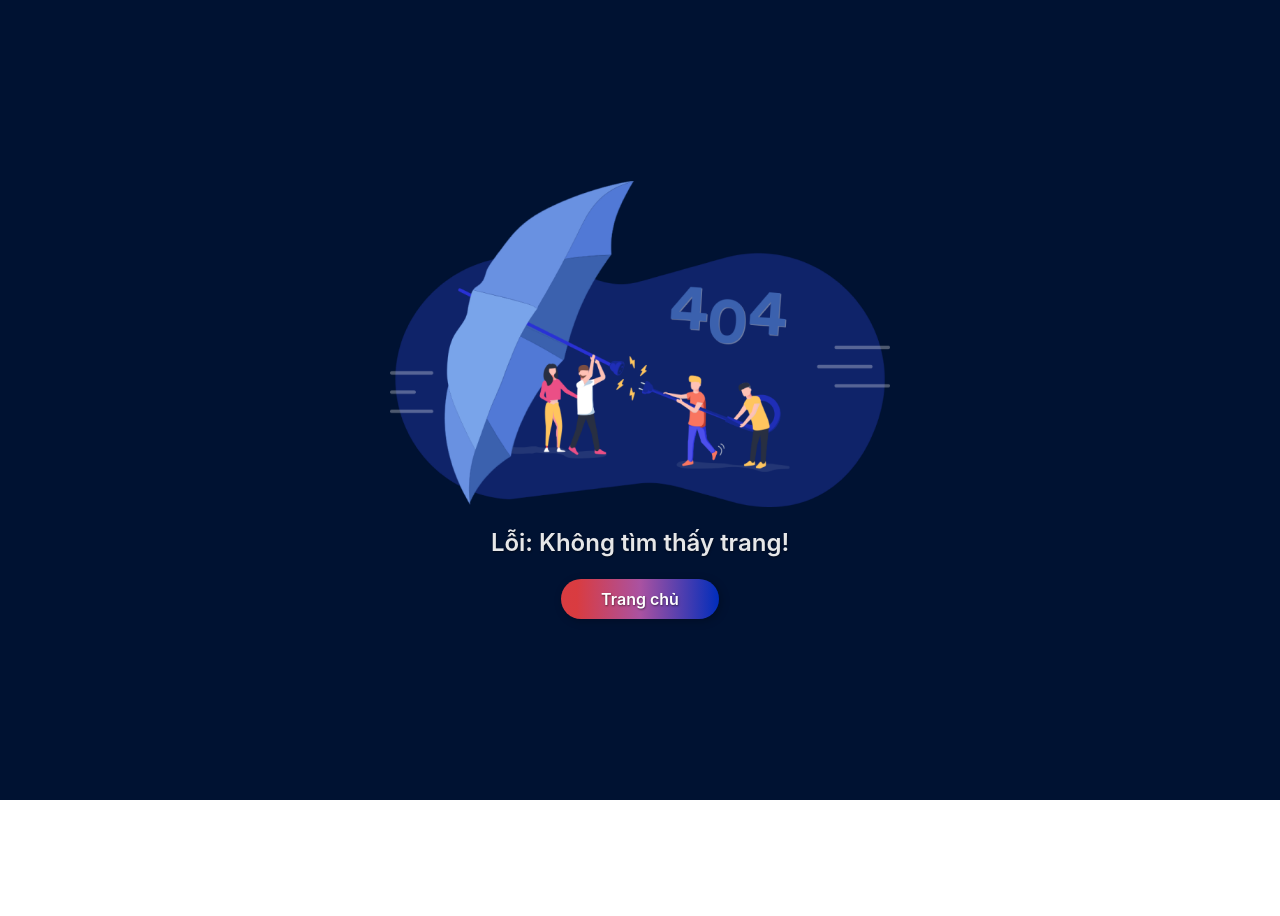
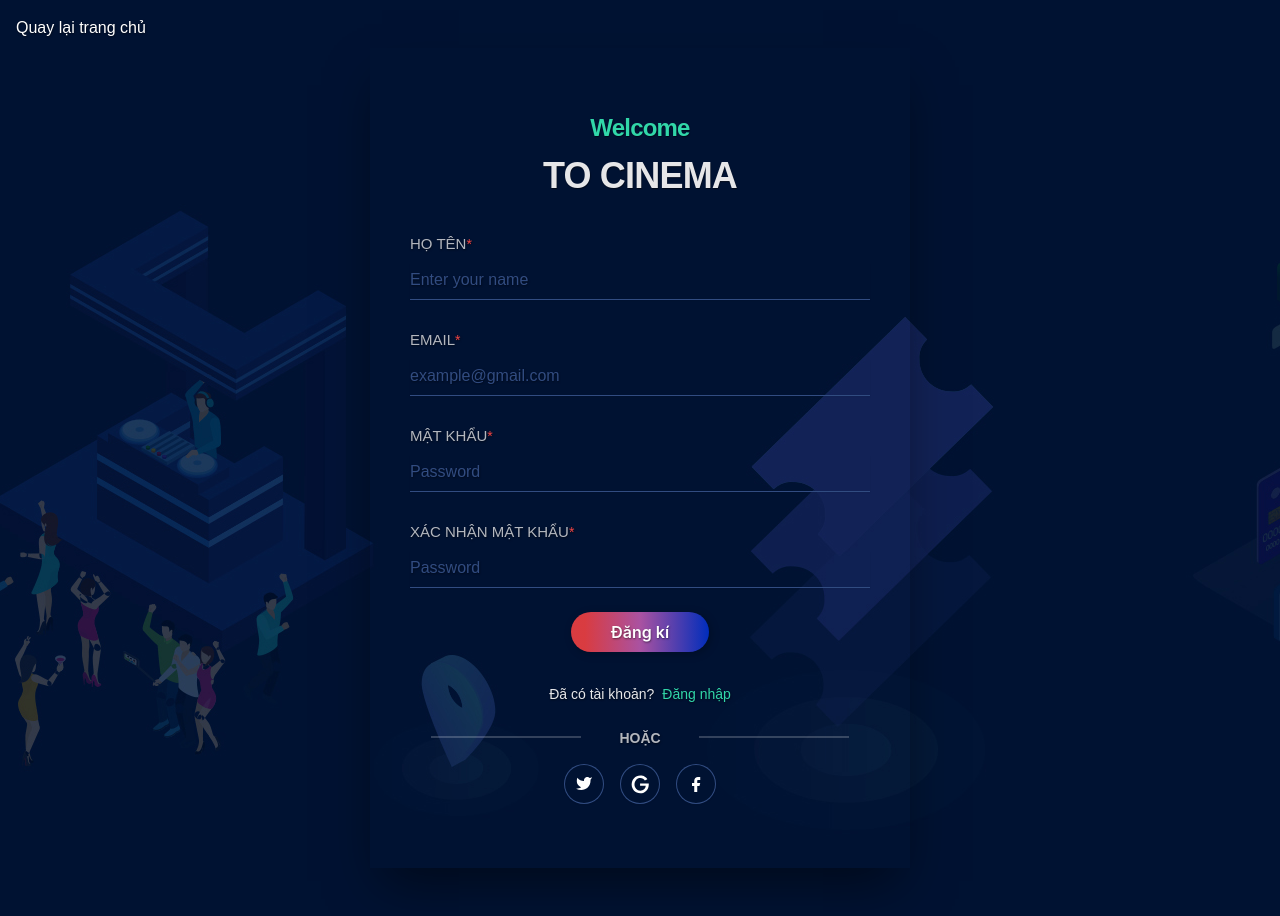
Before and after one commit to vmhoafng/movie-booking, a React (Create React App) app: page /auth/register in a window 1280 px wide. Before the commit the page ends 800 px from the top, so only its background shows below. Built offline with nearby package versions, Linux system fonts and the light colour scheme; no server answers.

Commit message:
fix AuthForm update navbar, fix Loading Animation

```diff
--- a/src/app/components/Navbar/DesktopNavbar.tsx
+++ b/src/app/components/Navbar/DesktopNavbar.tsx
@@ -41,7 +41,9 @@ function formatName(fullName: string) {
 
 const Profile = () => {
     const { dispatch, appSelector } = useRedux();
-	const { user, userLoggedIn, isLoading } = appSelector((state) => state.auth);
+    const { user, userLoggedIn, isLoading } = appSelector(
+        (state) => state.auth,
+    );
     const navigate = useNavigate();
     const [params, setParams] = useSearchParams();
     useEffect(() => {
@@ -106,7 +108,7 @@ const Profile = () => {
                                                 to={PATHS.PROFILE.IDENTITY}
                                                 className={classNames(
                                                     active ? 'bg-gray-100' : '',
-													'block px-4 py-2 text-sm text-gray-700'
+                                                    'block px-4 py-2 text-sm text-gray-700',
                                                 )}
                                             >
                                                 Thông tin
@@ -119,7 +121,7 @@ const Profile = () => {
                                                 onClick={handleLogout}
                                                 className={classNames(
                                                     active ? 'bg-gray-100' : '',
-													'block px-4 py-2 text-sm text-gray-700 cursor-pointer'
+                                                    'block px-4 py-2 text-sm text-gray-700 cursor-pointer',
                                                 )}
                                             >
                                                 Đăng xuất
@@ -132,8 +134,10 @@ const Profile = () => {
                                                 <Link
                                                     to={PATHS.ADMIN.IDENTITY}
                                                     className={classNames(
-														active ? 'bg-gray-100' : '',
-														'block px-4 py-2 text-sm text-gray-700'
+                                                        active
+                                                            ? 'bg-gray-100'
+                                                            : '',
+                                                        'block px-4 py-2 text-sm text-gray-700',
                                                     )}
                                                 >
                                                     Trang ADMIN
@@ -146,12 +150,12 @@ const Profile = () => {
                         </div>
                     ) : (
                         <div className="hidden md:flex items-center gap-5 text-xs md:text-sm lg:text-[15px]  whitespace-nowrap">
-							<Link to="/auth" className="">
+                            <Link to="/auth/register" className="">
                                 <div className="text-white/80 font-inter hover:underline underline-offset-2 hover:text-highlight">
                                     Đăng ký
                                 </div>
                             </Link>
-							<Link to="/auth" className="">
+                            <Link to="/auth/login" className="">
                                 <Button small>Đăng nhập </Button>
                             </Link>
                         </div>
@@ -165,7 +169,7 @@ const Profile = () => {
 const EmailNotification = () => {
     const handleCallAPi = () => {
         const response = Axios.axiosGetWithToken(
-			ENDPOINTS.AUTH.REQUEST_VERIFY_EMAIL
+            ENDPOINTS.AUTH.REQUEST_VERIFY_EMAIL,
         ).catch((err) => {
             console.log(err);
         });
@@ -178,15 +182,16 @@ const EmailNotification = () => {
         >
             <p className="">
                 <span>
-					Tài khoản của bạn chưa được xác minh bằng email, xác nhận email để mọi
-					thứ xảy ra mượt mà nhất
+                    Tài khoản của bạn chưa được xác minh bằng email, xác nhận
+                    email để mọi thứ xảy ra mượt mà nhất
                 </span>
                 <Link
                     to={PATHS.AUTH.EMAIL}
                     onClick={handleCallAPi}
                     className="ml-4 text-warning  rounded-full bg-bgPrimary px-3 py-1"
                 >
-					Xác minh <ArrowRightIcon className="inline-block h-4 w-4 " />
+                    Xác minh{' '}
+                    <ArrowRightIcon className="inline-block h-4 w-4 " />
                 </Link>
             </p>
         </div>
@@ -210,7 +215,11 @@ function DesktopNavbar() {
             <div className="h-[96px] w-full container gap-[27.5px]  md:gap-[75px] items-center flex justify-between mx-auto px-[15px] md:px-0">
                 <div className="box-border lg:flex-1 max-w-[96px] md:max-w-[127px] items-center justify-center ">
                     <Link to={`/${PATHS.HOME.IDENTITY}`} replace>
-						<img className="w-full" src={'./assets/images/Logo.png'} alt="" />
+                        <img
+                            className="w-full"
+                            src={'./assets/images/Logo.png'}
+                            alt=""
+                        />
                     </Link>
                 </div>
                 <div className=" max-w-[600px] lg:flex-1   ">
@@ -234,9 +243,11 @@ function DesktopNavbar() {
                                     regex.test(active!)
                                         ? ' text-highlight'
                                         : 'text-gray-300  hover:text-white',
-									'rounded-md px-3 py-[15px] text-sm md:text-[15px] lg:text-[16px] font-bold'
+                                    'rounded-md px-3 py-[15px] text-sm md:text-[15px] lg:text-[16px] font-bold',
                                 )}
-								aria-current={regex.test(active!) ? 'page' : undefined}
+                                aria-current={
+                                    regex.test(active!) ? 'page' : undefined
+                                }
                             >
                                 {item.name}
                             </Link>
--- a/src/app/components/loading/LoadingAnimation.tsx
+++ b/src/app/components/loading/LoadingAnimation.tsx
@@ -1,12 +1,12 @@
-import React from "react";
-import "./style.css";
+import React from 'react';
+import './style.css';
 
 function LoadingAnimation() {
-  return (
-    <div className="absolute top-0 left-0 w-screen h-screen flex justify-center items-center bg-black/10 z-50">
-      <span className="loader"></span>
-    </div>
-  );
+    return (
+        <div className="absolute top-0 left-0 w-screen h-screen flex justify-center items-center bg-black/10 z-50">
+            <span className="custom-loader"></span>
+        </div>
+    );
 }
 
 export default LoadingAnimation;
--- a/src/app/components/loading/style.css
+++ b/src/app/components/loading/style.css
@@ -1,13 +1,13 @@
-.loader {
+.custom-loader {
     width: 50px;
     height: 50px;
     display: inline-block;
     position: relative;
     animation: appear 1.2s linear;
 }
-.loader::after,
-.loader::before {
-   content: "";
+.custom-loader::after,
+.custom-loader::before {
+    content: '';
     box-sizing: border-box;
     width: 50px;
     height: 50px;
@@ -18,7 +18,7 @@
     top: 0;
     animation: animloader 2s linear infinite;
 }
-.loader::after {
+.custom-loader::after {
     animation-delay: 1s;
 }
 
--- a/src/app/routes/index.tsx
+++ b/src/app/routes/index.tsx
@@ -16,10 +16,17 @@ const Landing = React.lazy(() => import('../../pages/client/landing/Landing'));
 //auth
 const Auth = React.lazy(() => import('../../pages/client/Auth/Authentication'));
 
+const Register = React.lazy(
+    () => import('../../pages/client/Auth/components/form/RegisterForm'),
+);
+const Login = React.lazy(
+    () => import('../../pages/client/Auth/components/form/LoginForm'),
+);
+
 //movies
 const Movies = React.lazy(() => import('../../pages/client/movies/Movies'));
 const MovieDetail = React.lazy(
-	() => import('../../pages/client/movieDetail/MovieDetail')
+    () => import('../../pages/client/movieDetail/MovieDetail'),
 );
 
 //cinema
@@ -30,7 +37,7 @@ const profile = React.lazy(() => import('../../pages/client/profile/Profile'));
 const payment = React.lazy(() => import('../../pages/client/payment/Payment'));
 //tickets
 const tickets = React.lazy(
-	() => import('../../pages/client/seatPlan/SeatPlan')
+    () => import('../../pages/client/seatPlan/SeatPlan'),
 );
 
 //Admin -
@@ -39,25 +46,25 @@ const dashboard = React.lazy(() => import('@/pages/admin/Dashboard'));
 
 //Movie
 const movieListAdmin = React.lazy(
-	() => import('../../pages/admin/Movies/List/MovieList')
+    () => import('../../pages/admin/Movies/List/MovieList'),
 );
 
 //Cinema
 
 const cinemaListAdmin = React.lazy(
-	() => import('../../pages/admin/Cinemas/List')
+    () => import('../../pages/admin/Cinemas/List'),
 );
 const cinemaDetailAdmin = React.lazy(
-	() => import('../../pages/admin/Cinemas/Detail')
+    () => import('../../pages/admin/Cinemas/Detail'),
 );
 
 const userListAdmin = React.lazy(() => import('@/pages/admin/Accounts/List'));
 const userDetailAdmin = React.lazy(
-	() => import('@/pages/admin/Accounts/Detail')
+    () => import('@/pages/admin/Accounts/Detail'),
 );
 
 const movieDetailAdmin = React.lazy(
-	() => import('@/pages/admin/Movies/Detail')
+    () => import('@/pages/admin/Movies/Detail'),
 );
 
 //comments
@@ -98,6 +105,20 @@ const homeRoute = {
 const authRoute = {
     path: PATHS.AUTH.IDENTITY,
     element: <LoadComponent component={Auth} />,
+    children: [
+        {
+            path: '',
+            element: <Navigate to={`${PATHS.REGISTER.IDENTITY}`} replace />,
+        },
+        {
+            path: PATHS.REGISTER.IDENTITY,
+            element: <LoadComponent component={Register} />,
+        },
+        {
+            path: PATHS.LOGIN.IDENTITY,
+            element: <LoadComponent component={Login} />,
+        },
+    ],
 };
 
 const movieRoutes = {
@@ -257,7 +278,10 @@ function AllRoutes() {
         {
             path: '/',
             element: (
-				<ProtectedRoute component={Layout} backgroundImage="bg-01.jpg" />
+                <ProtectedRoute
+                    component={Layout}
+                    backgroundImage="bg-01.jpg"
+                />
             ),
 
             children: [ticketRoute, paymentResultRoute],
@@ -265,14 +289,20 @@ function AllRoutes() {
         {
             path: '/',
             element: (
-				<ProtectedRoute component={Layout} backgroundImage="bg-03.jpg" />
+                <ProtectedRoute
+                    component={Layout}
+                    backgroundImage="bg-03.jpg"
+                />
             ),
             children: [profileRoutes],
         },
         {
             path: '/',
             element: (
-				<ProtectedRoute component={Layout} backgroundImage="bg-04.jpg" />
+                <ProtectedRoute
+                    component={Layout}
+                    backgroundImage="bg-04.jpg"
+                />
             ),
             children: [paymentRoute],
         },
@@ -293,7 +323,10 @@ function AllRoutes() {
                 {
                     path: '',
                     element: (
-						<Navigate to={`${PATHS.ADMIN.DASHBOARD.IDENTITY}`} replace />
+                        <Navigate
+                            to={`${PATHS.ADMIN.DASHBOARD.IDENTITY}`}
+                            replace
+                        />
                     ),
                 },
                 movieManageRoutes,
--- a/src/pages/client/Auth/components/AuthForm.tsx
+++ b/src/pages/client/Auth/components/AuthForm.tsx
@@ -1,126 +1,47 @@
 // import axios from "axios";
 // import { signIn, useSession } from "auth/react";
-import { useCallback, useEffect, useState } from "react";
-import { FieldValues, SubmitHandler, useForm } from "react-hook-form";
-import LoadingAnimation from "../../../../app/components/loading/LoadingAnimation";
-import AuthSocialButton from "../../../../app/components/button/AuthSocialButton";
-import LoginForm from "./form/LoginForm";
-import RegisterForm from "./form/RegisterForm";
-import { Link } from "react-router-dom";
+import { Suspense, useCallback, useEffect, useMemo, useState } from 'react';
+import { FieldValues, SubmitHandler, useForm } from 'react-hook-form';
+import LoadingAnimation from '../../../../app/components/loading/LoadingAnimation';
+import AuthSocialButton from '../../../../app/components/button/AuthSocialButton';
+import LoginForm from './form/LoginForm';
+import RegisterForm from './form/RegisterForm';
+import { Link, Outlet, useLocation } from 'react-router-dom';
+import { PATHS } from '@/app/constants/path';
+import { createPortal } from 'react-dom';
 
-type Variant = "LOGIN" | "REGISTER";
+type Variant = 'LOGIN' | 'REGISTER';
 
-// const useYupValidationResolver = (validationSchema: Function) => {
-//    useCallback(
-//       async (data: any) => {
-//          try {
-//             const values = await validationSchema.validate(data, {
-//                abortEarly: false,
-//             });
+const variants = {
+    [`/auth/${PATHS.REGISTER.IDENTITY}`]: {
+        to: `/auth/${PATHS.LOGIN.IDENTITY}`,
+        linkText: 'Đăng nhập',
+        text: 'Đã có tài khoản?',
+    },
+    [`/auth/${PATHS.LOGIN.IDENTITY}`]: {
+        to: `/auth/${PATHS.REGISTER.IDENTITY}`,
+        linkText: 'Tạo tài khoản',
+        text: 'Chưa có tài khoản?',
+    },
+};
 
-//             return {
-//                values,
-//                errors: {},
-//             };
-//          } catch (errors) {
-//             return {
-//                values: {},
-//                errors: errors.inner.reduce(
-//                   (
-//                      allErrors: any,
-//                      currentError: { path: any; type: any; message: any }
-//                   ) => ({
-//                      ...allErrors,
-//                      [currentError.path]: {
-//                         type: currentError.type ?? "validation",
-//                         message: currentError.message,
-//                      },
-//                   }),
-//                   {}
-//                ),
-//             };
-//          }
-//       },
-//       [validationSchema]
-//    );
-// };
+const loading = () => <LoadingAnimation />;
 
 const AuthForm = () => {
-  // const session = useSession();
-  // const navigate = useNavigate();
-  const [variant, setVariant] = useState<Variant>("LOGIN");
+    // const [variant, setVariant] = useState<Variant>('LOGIN');
     const [isLoading, setIsLoading] = useState(false);
-  // useEffect(() => {
-  //   if (session?.status === "authenticated") {
-  //     navigate("/");
-  //   }
-  // }, [session?.status, navigate]);
 
-  const toggleVariant = useCallback(() => {
-    setIsLoading(true);
-    setTimeout(() => {
-      if (variant === "LOGIN") {
-        setVariant("REGISTER");
-      } else {
-        setVariant("LOGIN");
-      }
-      setIsLoading(false);
-    }, 2000);
-  }, [variant]);
-
-  // console.log(isLoading);
-
-  const {
-    register,
-    handleSubmit,
-    formState: { errors },
-  } = useForm<FieldValues>({
-    defaultValues: {
-      fullname: "",
-      email: "",
-      password: "",
-      // confirmPassword: "",
-    },
-  });
-
-  const onSubmit: SubmitHandler<FieldValues> = (data) => {
-    // setIsLoading(true);
-    // if (variant === "REGISTER") {
-    //   axios
-    //     .post("/api/register", data)
-    //     .then(() =>
-    //       signIn("credentials", {
-    //         ...data,
-    //         redirect: false,
-    //       })
-    //     )
-    //     .then((callback) => {
-    //       if (callback?.error) {
-    //         toast.error("Invalid credentials!");
-    //       }
-    //       if (callback?.ok) {
-    //         navigate("/");
-    //       }
-    //     })
-    //     .catch(() => toast.error("Something went wrong!"))
-    //     .finally(() => setIsLoading(false));
-    // }
-    // if (variant === "LOGIN") {
-    //   signIn("credentials", {
-    //     ...data,
-    //     redirect: false,
-    //   })
-    //     .then((callback) => {
-    //       if (callback?.error) {
-    //         toast.error("Invalid credentials!");
-    //       }
-    //       if (callback?.ok) {
-    //         navigate("/");
-    //       }
-    //     })
-    //     .finally(() => setIsLoading(false));
-    // }
-  };
+    // const toggleVariant = useCallback(() => {
+    //     setIsLoading(true);
+    //     setTimeout(() => {
+    //         if (variant === 'LOGIN') {
+    //             setVariant('REGISTER');
+    //         } else {
+    //             setVariant('LOGIN');
+    //         }
+    //         setIsLoading(false);
+    //     }, 2000);
+    // }, [variant]);
 
     const socialAction = (action: string) => {
         setIsLoading(true);
@@ -138,9 +59,26 @@ const AuthForm = () => {
         //   .finally(() => setIsLoading(false));
     };
 
+    const location = useLocation();
+
+    useEffect(() => {
+        setIsLoading(true);
+        setTimeout(() => {
+            setIsLoading(false);
+        }, 2000);
+    }, [location.pathname]);
+
+    const variant = useMemo(() => location.pathname, [location.pathname]);
+
     return (
+        <>
+            {isLoading && createPortal(<LoadingAnimation />, document.body)}
             <div className="mx-auto w-full md:w-[540px] shadow-2xl shadow-black/50">
-      {isLoading && <LoadingAnimation />}
+                <div className="absolute p-4 top-0 left-0">
+                    <Link to={'/'} className="text-white" replace>
+                        Quay lại trang chủ
+                    </Link>
+                </div>
                 <div className="bg-primaryBar px-10 py-16 rounded-lg px-10 w-full">
                     <div className="mx-auto w-full max-w-md ">
                         <h2 className="flex flex-col justify-center items-center text-center font-bold tracking-tighter pb-8">
@@ -152,18 +90,29 @@ const AuthForm = () => {
                             </div>
                         </h2>
                     </div>
-        {variant === "LOGIN" ? <LoginForm /> : <RegisterForm />}
+                    {/* {variant === 'LOGIN' ? <LoginForm /> : <RegisterForm />} */}
+                    <Suspense fallback={loading()}>
+                        <Outlet />
+                    </Suspense>
                     <div className="flex flex-col gap-8 justify-center items-center text-sm mt-8 px-2 text-white/90">
                         <div className="flex gap-2">
                             <div>
-              {variant === "LOGIN" ? "Chưa có tài khoản?" : "Đã có tài khoản?"}
+                                {/* {variant === 'LOGIN'
+                                ? 'Chưa có tài khoản?'
+                                : 'Đã có tài khoản?'} */}
+                                {variants[variant]?.text || ''}
                             </div>
-            <div
-              onClick={toggleVariant}
+                            <Link
+                                to={variants[variant]?.to || ''}
+                                replace
+                                // onClick={toggleVariant}
                                 className="cursor-pointer text-highlight hover:underline"
                             >
-              {variant === "LOGIN" ? "Tạo tài khoản" : "Đăng nhập"}
-            </div>
+                                {/* {variant === 'LOGIN'
+                                ? 'Tạo tài khoản'
+                                : 'Đăng nhập'} */}
+                                {variants[variant]?.linkText || ''}
+                            </Link>
                         </div>
                     </div>
                     <div className="mt-6">
@@ -182,8 +131,8 @@ const AuthForm = () => {
 
                         <div className="mt-4 flex justify-center gap-4">
                             <AuthSocialButton
-              icon={"/assets/icons/twitter.svg"}
-              onClick={() => socialAction("github")}
+                                icon={'/assets/icons/twitter.svg'}
+                                onClick={() => socialAction('github')}
                             />
                             <Link
                                 to="https://booking-movie-backend-3a547b1ac2e9.herokuapp.com/oauth2/authorization/google?redirect_uri=http://localhost:3000/oauth2/redirect"
@@ -202,18 +151,19 @@ const AuthForm = () => {
                                 // }}
                             >
                                 <AuthSocialButton
-                icon={"/assets/icons/google.svg"}
-                onClick={() => socialAction("google")}
+                                    icon={'/assets/icons/google.svg'}
+                                    onClick={() => socialAction('google')}
                                 />
                             </Link>
                             <AuthSocialButton
-              icon={"/assets/icons/facebook.svg"}
-              onClick={() => socialAction("facebook")}
+                                icon={'/assets/icons/facebook.svg'}
+                                onClick={() => socialAction('facebook')}
                             />
                         </div>
                     </div>
                 </div>
             </div>
+        </>
     );
 };
 
```
Lines whose indentation alone changed are shown as unchanged.
